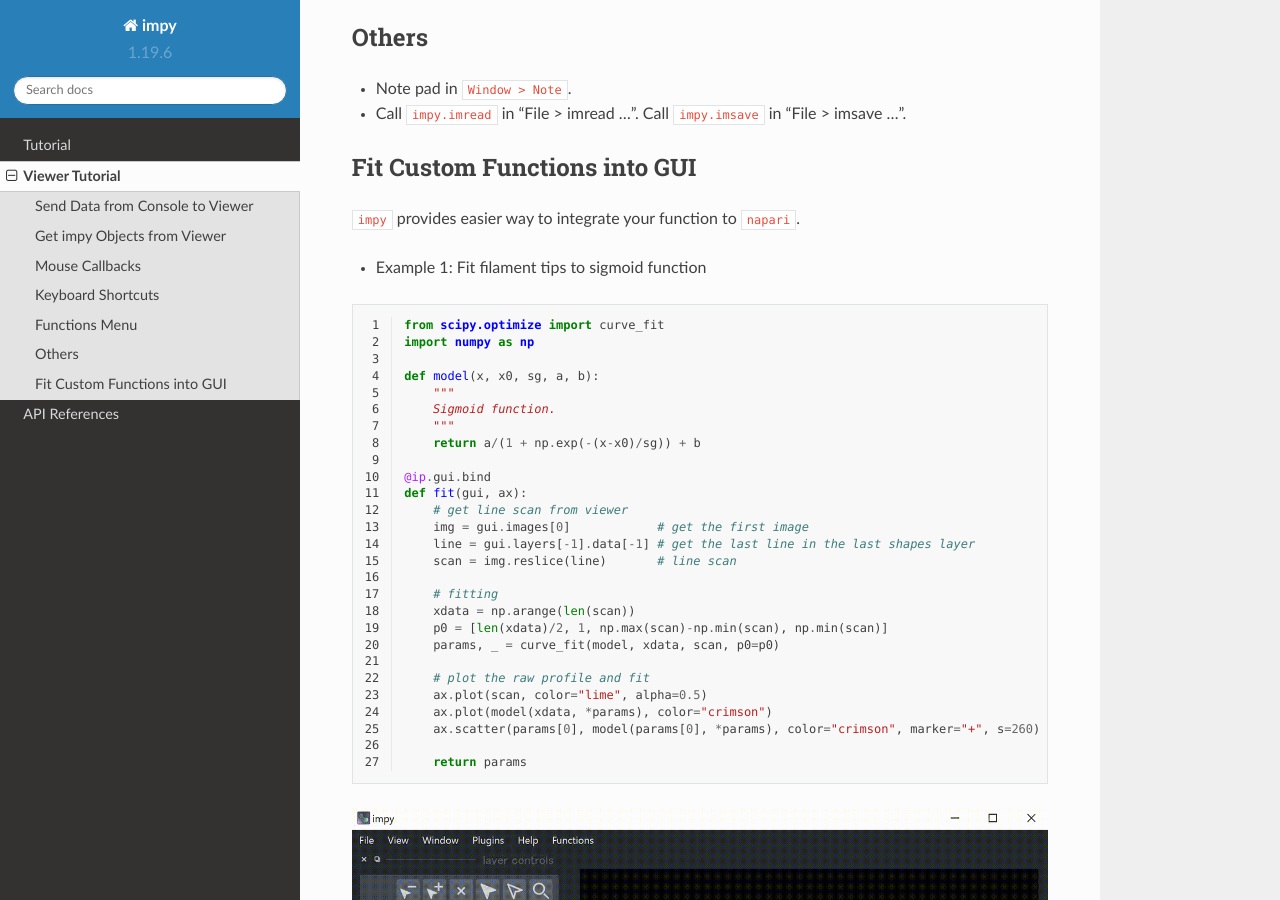
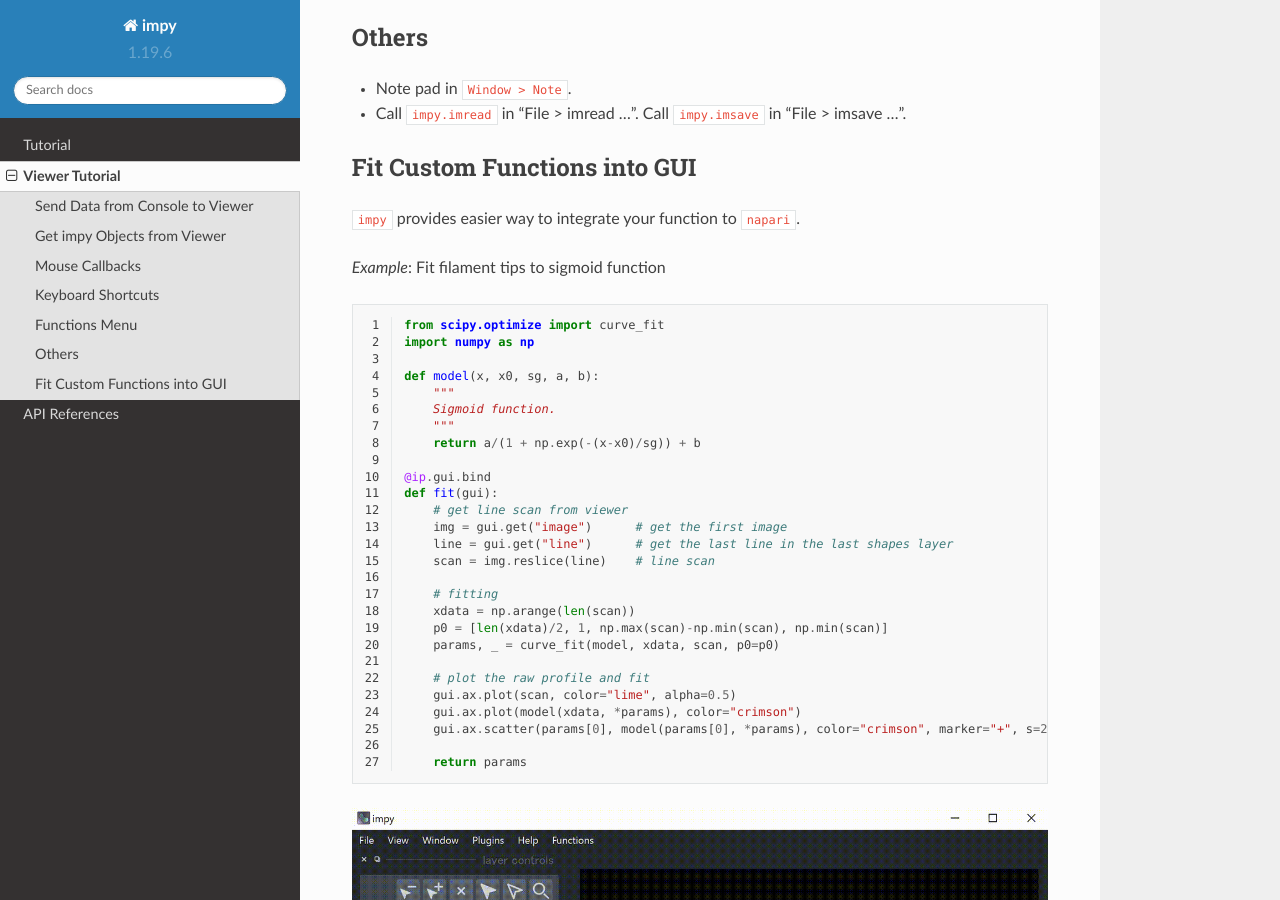
Before and after one commit to hanjinliu/impy, a Sphinx documentation site: the page built from docs/tutorial_viewer.rst, in a window 1280 px wide and 900 px high, scrolled down 4428 px. Built offline with Sphinx 7.4.7 and the Read the Docs theme 2.0.0, drawn with Linux system fonts in a browser that asks for light colours; pages that are not in the unit, such as notebooks, are missing from menus.

Commit message:
updated ip.gui.bind

```diff
--- a/docs/tutorial_viewer.rst
+++ b/docs/tutorial_viewer.rst
@@ -187,7 +187,7 @@ Fit Custom Functions into GUI
 
 ``impy`` provides easier way to integrate your function to ``napari``.
 
-- Example 1: Fit filament tips to sigmoid function
+*Example*: Fit filament tips to sigmoid function
 
 .. code-block:: python
     :linenos:
@@ -202,11 +202,11 @@ Fit Custom Functions into GUI
         return a/(1 + np.exp(-(x-x0)/sg)) + b
 
     @ip.gui.bind
-    def fit(gui, ax):
+    def fit(gui):
         # get line scan from viewer
-        img = gui.images[0]            # get the first image
-        line = gui.layers[-1].data[-1] # get the last line in the last shapes layer
-        scan = img.reslice(line)       # line scan
+        img = gui.get("image")      # get the first image
+        line = gui.get("line")      # get the last line in the last shapes layer
+        scan = img.reslice(line)    # line scan
 
         # fitting
         xdata = np.arange(len(scan))
@@ -214,9 +214,9 @@ Fit Custom Functions into GUI
         params, _ = curve_fit(model, xdata, scan, p0=p0)
 
         # plot the raw profile and fit
-        ax.plot(scan, color="lime", alpha=0.5)
-        ax.plot(model(xdata, *params), color="crimson")
-        ax.scatter(params[0], model(params[0], *params), color="crimson", marker="+", s=260)
+        gui.ax.plot(scan, color="lime", alpha=0.5)
+        gui.ax.plot(model(xdata, *params), color="crimson")
+        gui.ax.scatter(params[0], model(params[0], *params), color="crimson", marker="+", s=260)
 
         return params
 
```
Also changed, not shown: README.md (+8 -6 lines), 1 other file.
